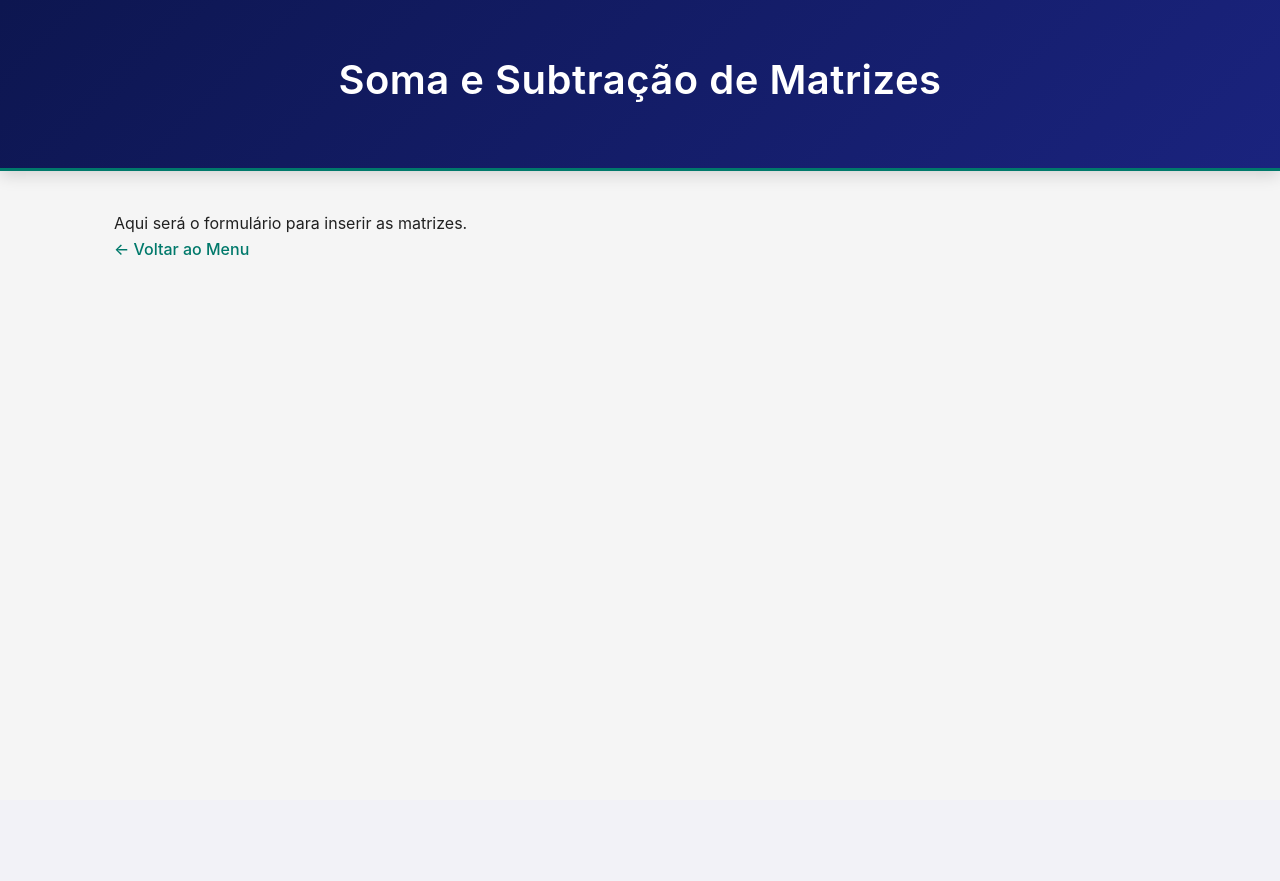
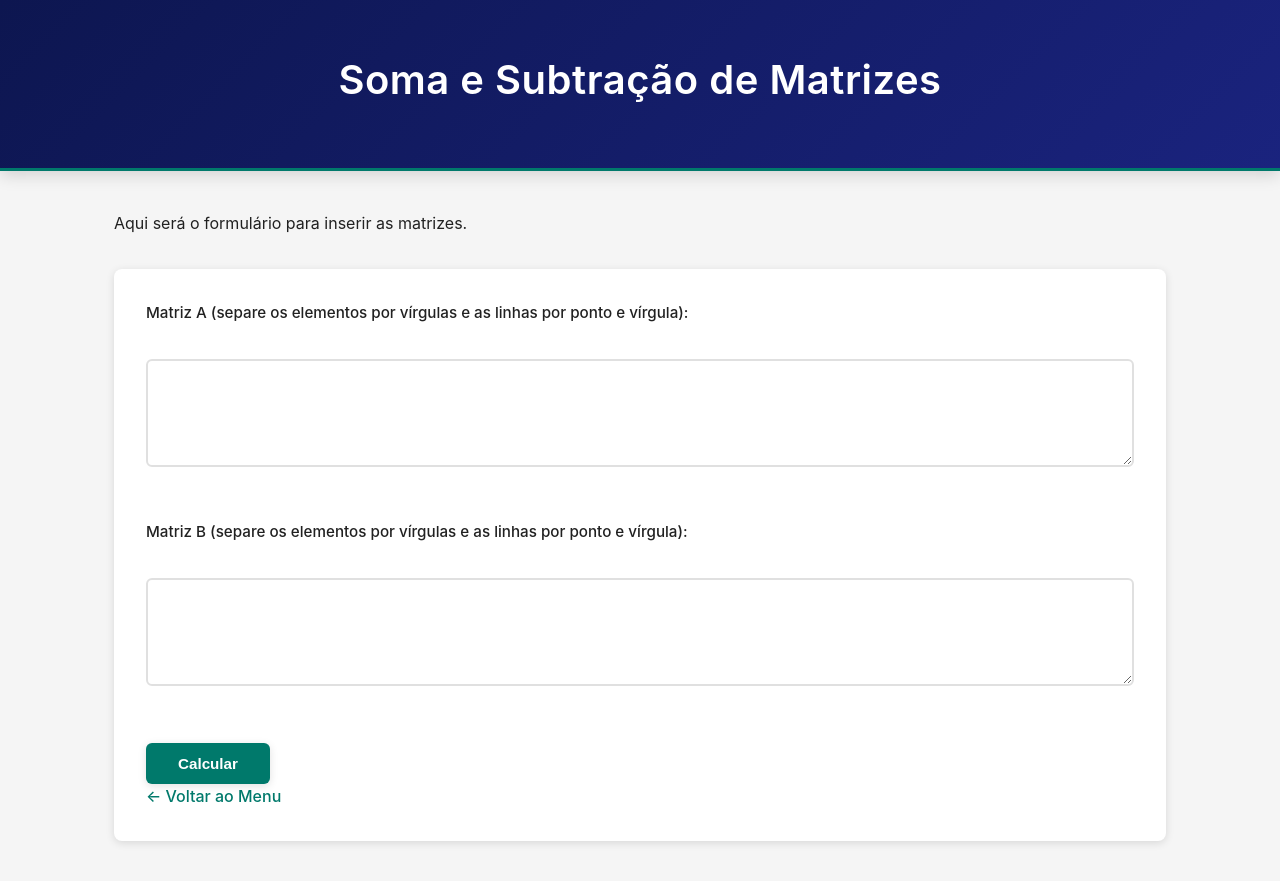
Before and after one commit to tskxz/matrix, a Flask app: page /sum in a window 1280 px wide. Before the commit the page ends 255 px from the top, so only its background shows below. Run offline with Flask 3, Linux system fonts and the light colour scheme.

Commit message:
feat: use Matrix class from post route

```diff
--- a/app.py
+++ b/app.py
@@ -1,4 +1,5 @@
 from flask import Flask, render_template, request, jsonify
+from core.matrix import Matrix
 
 app = Flask(__name__)
 
@@ -17,7 +18,8 @@
     No POST, processa o cálculo. No GET, mostra o formulário.
     """
     if request.method == 'POST':
-        return jsonify({'result': 'Cálculo de Soma/Subtração (a implementar)'})
+        matriz_a = Matrix(2, 2) # matriz 2 por 2 nula para testar
+        return matriz_a.add()
     return render_template('sum_sub.html')
 
 @app.route('/scalar', methods=['GET', 'POST'])
--- a/core/matrix.py
+++ b/core/matrix.py
@@ -1,3 +1,5 @@
+from flask import jsonify
+
 class Matrix:
     """A custom Matrix class implementing basic linear algebra operations."""
 
@@ -38,7 +40,7 @@
         return self.rows == other.rows and self.cols == other.cols
 
     def add(self):
-        """Soma de matrizes: C[i][j] = A[i][j] + B[i][j]"""
+        return jsonify({'result': 'Soma de matrizes: C[i][j] = A[i][j] + B[i][j]'})
 
     def subtract(self):
         """Subtração de matrizes: C[i][j] = A[i][j] - B[i][j]"""
--- a/templates/sum_sub.html
+++ b/templates/sum_sub.html
@@ -5,5 +5,14 @@
 
 {% block content %}
     <p>Aqui será o formulário para inserir as matrizes.</p>
+    <form method="post" action="{{ url_for('sum_sub') }}">
+        <label for="matrix_a">Matriz A (separe os elementos por vírgulas e as linhas por ponto e vírgula):</label><br>
+        <textarea id="matrix_a" name="matrix_a" rows="4" cols="50"></textarea><br><br>
+
+        <label for="matrix_b">Matriz B (separe os elementos por vírgulas e as linhas por ponto e vírgula):</label><br>
+        <textarea id="matrix_b" name="matrix_b" rows="4" cols="50"></textarea><br><br>
+
+        <!--- isto e temporario --->
+        <input type="submit" value="Calcular">
     <p><a href="{{ url_for('index') }}">← Voltar ao Menu</a></p>
 {% endblock %}
```
